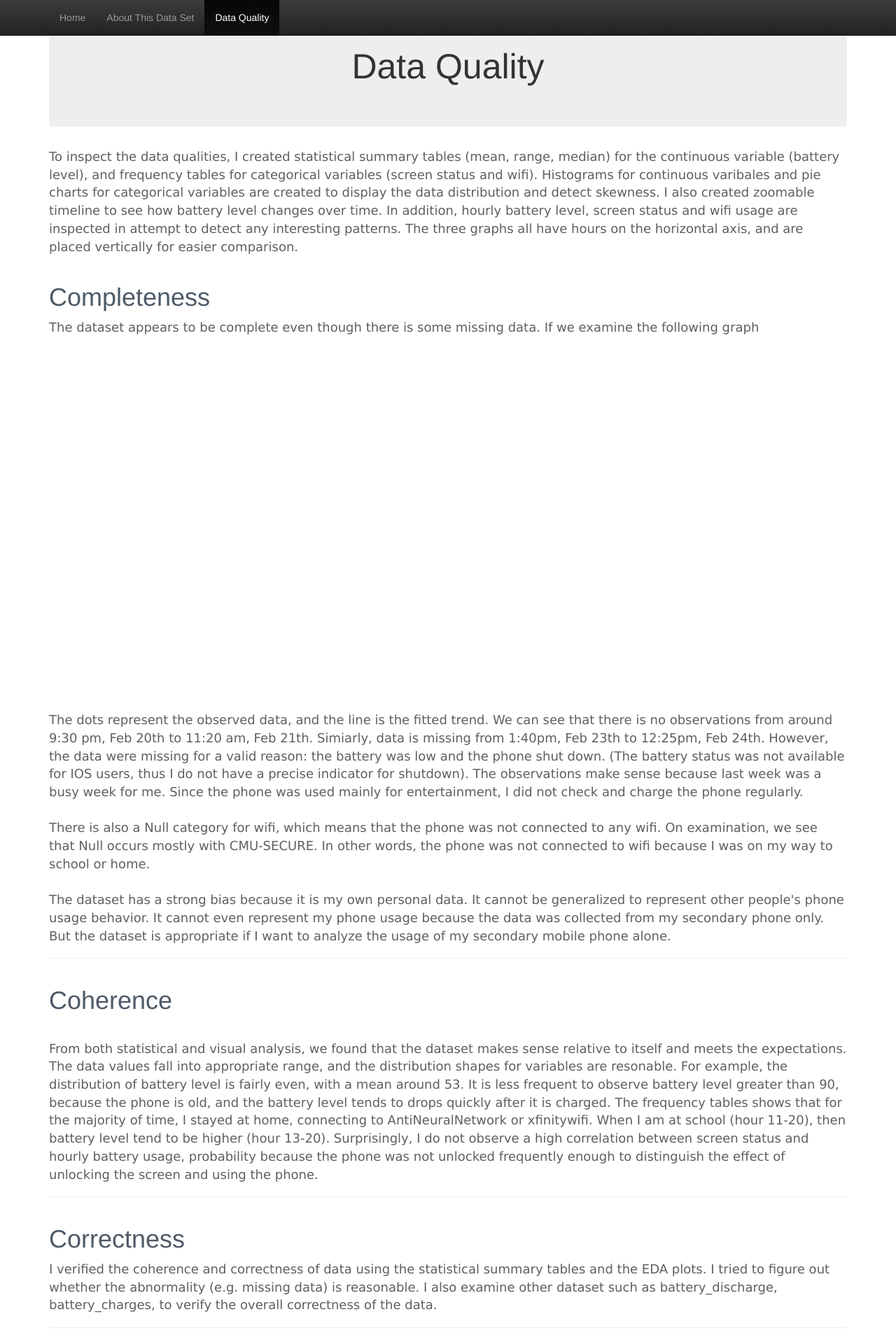
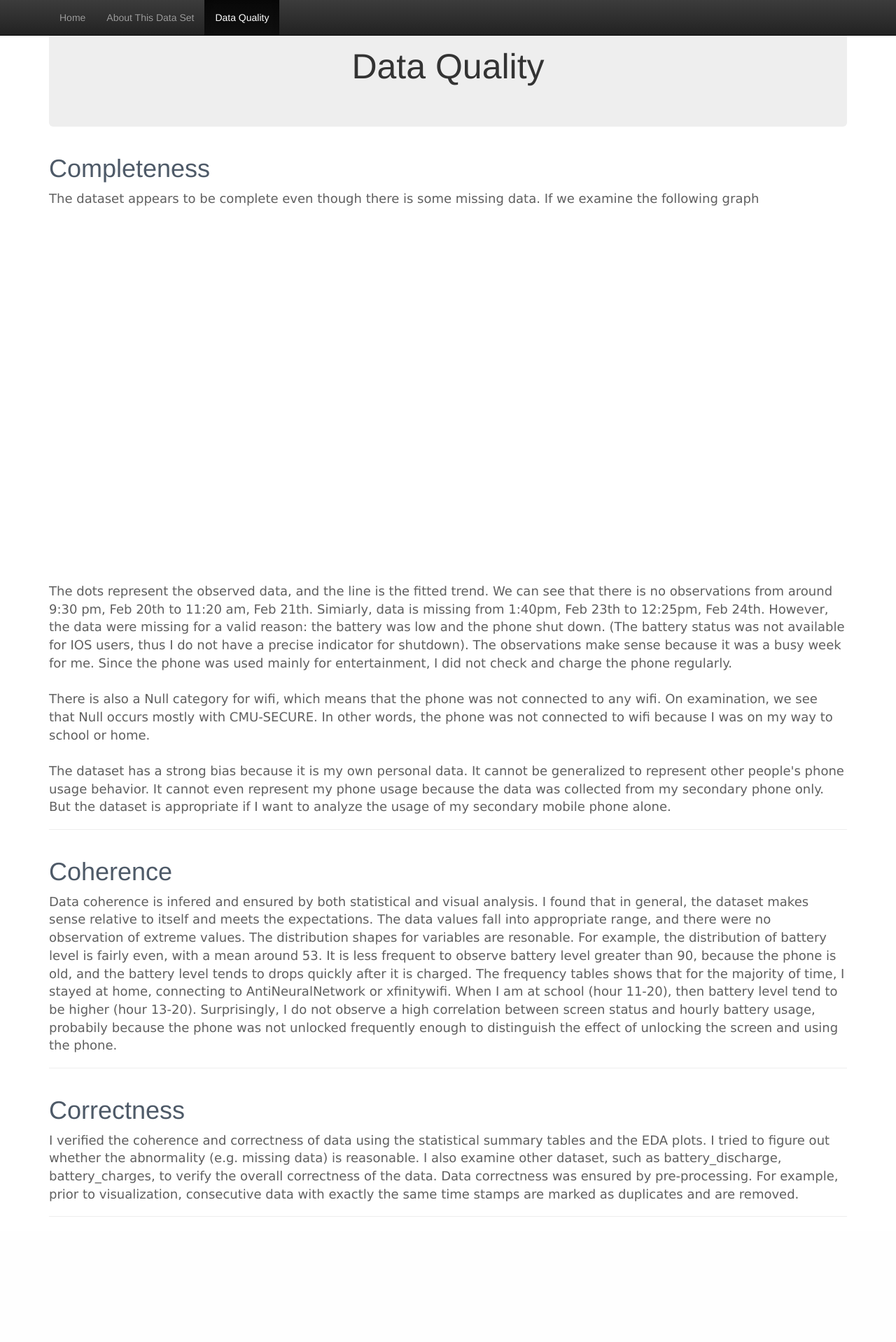
Before and after one commit to yutongl1/yl-byte3, a Flask app: page /quality in a window 1280 px wide. Shown: the whole page at 70% size. After the commit the page ends 1739 px from the top, so only its background shows below. Run offline with Flask 2, Linux system fonts and the light colour scheme; parts of the project's set-up code (start-up, migrations or seed data) failed here and were passed over; some libraries are stand-ins or nearby versions.

Commit message:
Final Version

```diff
--- a/templates/index.html
+++ b/templates/index.html
@@ -52,7 +52,7 @@
         <div id="navbar" class="navbar-collapse collapse">
           <ul class="nav navbar-nav">
             <li class="active"> <a href="#", style="font-size: 15px">Home</a></li>
-            <li><a href="about", style="font-size: 15px">About This Data Set</a></li>
+            <li><a href="about", style="font-size: 15px">Abouty</a></li>
 	    <li><a href="quality", style="font-size: 15px">Data Quality</a></li>
           </ul>
         </div><!--/.nav-collapse -->
@@ -133,7 +133,7 @@
 	    <td align="center" valign="middle">26</td>
   	</tr>
 	</table>
-	<p> <font size = "5" face="verdana" color="#5f5f5f"> </br>   </br> </font>
+	<p> <font size = "5" face="verdana" color="#5f5f5f">  </br> </font>
 
 
    <div class="page-header">
--- a/templates/quality.html
+++ b/templates/quality.html
@@ -47,13 +47,6 @@
       <div class="jumbotron", style="text-align:center">
       	<h1 style="font-size:50px;">  Data Quality  </h1>
       </div>
-		<p><font size = "4" face="verdana" color="#5f5f5f">
-      	To inspect the data qualities, I created statistical summary tables (mean, range, median) for the continuous variable (battery level),
-      	and frequency tables for categorical variables (screen status and wifi). Histograms for continuous varibales and pie charts for categorical variables
-      	are created to display the data distribution and detect skewness. I also created zoomable timeline to see how battery level changes over time.
-      	In addition, hourly battery level, screen status and wifi usage are inspected in attempt to detect any interesting patterns.
-      	The three graphs all have hours on the horizontal axis, and are placed vertically for easier comparison.
-		</font></p>
 
 
     <div class="page-header">
@@ -67,7 +60,7 @@
 
         </br>
         The dots represent the observed data, and the line is the fitted trend. We can see that there is no observations from around 9:30 pm, Feb 20th to 11:20 am, Feb 21th. Simiarly, data is missing from 1:40pm, Feb 23th to 12:25pm, Feb 24th.
-        However, the data were missing for a valid reason: the battery was low and the phone shut down. (The battery status was not available for IOS users, thus I do not have a precise indicator for shutdown). The observations make sense because last week was a busy week for me. Since the phone was used mainly for entertainment, I did not check and charge the phone regularly.
+        However, the data were missing for a valid reason: the battery was low and the phone shut down. (The battery status was not available for IOS users, thus I do not have a precise indicator for shutdown). The observations make sense because it was a busy week for me. Since the phone was used mainly for entertainment, I did not check and charge the phone regularly.
         </br> </br>
         There is also a Null category for wifi, which means that the phone was not connected to any wifi. On examination, we see that Null occurs mostly with CMU-SECURE. In other words, the phone was not connected to wifi because I was on my way to school or home.
         </br>
@@ -82,13 +75,12 @@
     <div class="page-header">
         <h1> <font color = "#4e5a68"> Coherence </font> </h1>
         <p><font size = "4" face="verdana" color="#5f5f5f">
-		</br>
-		From both statistical and visual analysis, we found that the dataset makes sense relative to itself and meets the expectations.
-		The data values fall into appropriate range, and the distribution shapes for variables are resonable.
+		Data coherence is infered and ensured by both statistical and visual analysis. I found that in general, the dataset makes sense relative to itself and meets the expectations.
+		The data values fall into appropriate range, and there were no observation of extreme values. The distribution shapes for variables are resonable.
 		For example, the distribution of battery level is fairly even, with a mean around 53. It is less frequent to observe battery level greater than 90,
 		because the phone is old, and the battery level tends to drops quickly after it is charged. The frequency tables shows that for the majority of time,
 		I stayed at home, connecting to AntiNeuralNetwork or xfinitywifi. When I am at school (hour 11-20), then battery level tend to be higher (hour 13-20).
-		Surprisingly, I do not observe a high correlation between screen status and hourly battery usage, probability because the phone was not unlocked frequently enough to distinguish the effect of unlocking the screen and using the phone.
+		Surprisingly, I do not observe a high correlation between screen status and hourly battery usage, probabily because the phone was not unlocked frequently enough to distinguish the effect of unlocking the screen and using the phone.
         </font></p>
     </div>
 
@@ -98,8 +90,8 @@
 
 
 		I verified the coherence and correctness of data using the statistical summary tables and the EDA plots.
-		I tried to figure out whether the abnormality (e.g. missing data) is reasonable. I also examine other dataset such as battery_discharge, battery_charges, to verify the overall correctness of the data.
-
+		I tried to figure out whether the abnormality (e.g. missing data) is reasonable. I also examine other dataset, such as battery_discharge, battery_charges, to verify the overall correctness of the data.
+		Data correctness was ensured by pre-processing. For example, prior to visualization, consecutive data with exactly the same time stamps are marked as duplicates and are removed.
 
         </font></p>
     </div>
```
Also changed, not shown: templates/about.html (+14 -5 lines).
